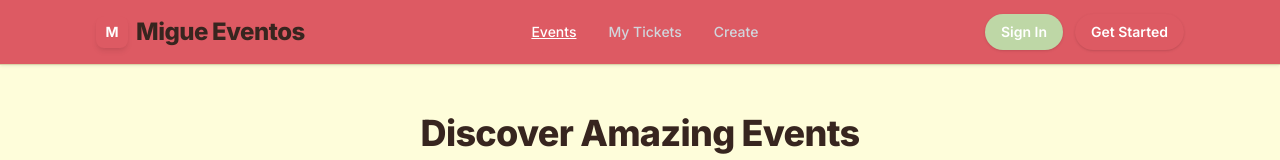
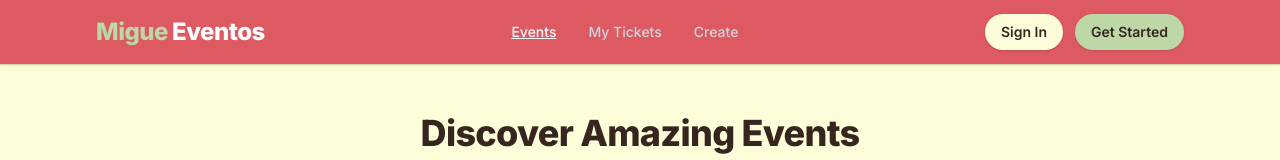
Before and after one commit to niitroxendioxide/migue-tp4, a React (Vite) app in the folder frontend/: page / in a window 1280 px wide. Shown: the top 160 px of the page. Built offline with nearby package versions, Linux system fonts and the light colour scheme.

Commit message:
pequeños cambios

```diff
--- a/frontend/src/components/EventCard.tsx
+++ b/frontend/src/components/EventCard.tsx
@@ -33,7 +33,7 @@ export const EventCard: React.FC<EventCardProps> = ({ event, onJoinEvent }) => {
       {/* Media */}
       <div className="relative h-44 overflow-hidden">
         <img
-          src={event.imagen_url || '/placeholder-event.jpg'}
+          src={event.image_url || '/placeholder-event.jpg'}
           alt={event.title}
           className="w-full h-full object-cover transition-transform duration-500 group-hover:scale-[1.06]"
           loading="lazy"
@@ -83,7 +83,7 @@ export const EventCard: React.FC<EventCardProps> = ({ event, onJoinEvent }) => {
         {!event.is_cancelled && onJoinEvent && (
           <button
             onClick={() => onJoinEvent(event.id)}
-            className={`w-full mt-auto inline-flex justify-center items-center gap-1.5 px-4 py-2 rounded-md text-sm font-semibold tracking-wide shadow-sm focus:outline-none focus-visible:ring-2 focus-visible:ring-offset-1 transition-all
+            className={`cursor-pointer w-full mt-auto inline-flex justify-center items-center gap-1.5 px-4 py-2 rounded-md text-sm font-semibold tracking-wide shadow-sm focus:outline-none focus-visible:ring-2 focus-visible:ring-offset-1 transition-all
               ${isFree ? 'bg-success hover:bg-success-hover u-text-inverse focus-visible:ring-success' : 'bg-primary hover:bg-primary-hover u-text-inverse focus-visible:ring-primary'}`}
           >
             {isFree ? "0$" : priceLabel}
--- a/frontend/src/components/Layout.tsx
+++ b/frontend/src/components/Layout.tsx
@@ -20,11 +20,9 @@ export const Layout: React.FC<LayoutProps> = ({ children }) => {
           <div className="flex justify-between items-center h-16">
             {/* Branding */}
             <div className="flex items-center gap-2">
-                <div className="h-8 w-8 rounded-lg bg-primary flex items-center justify-center u-text-inverse font-bold text-sm shadow-md">
-                M
-              </div>
+
               <h1 className="text-xl sm:text-2xl font-extrabold tracking-tight u-text-title flex items-center gap-1">
-                Migue<span className="text--primary">Eventos</span>
+                <span className='u-text-secondary'>Migue</span><span className="u-text-inverse">Eventos</span>
               </h1>
             </div>
 
@@ -46,10 +44,10 @@ export const Layout: React.FC<LayoutProps> = ({ children }) => {
 
             {/* Actions */}
             <div className="flex items-center gap-3">
-                <button className="inline-flex items-center gap-1.5 px-4 py-2 text-sm font-semibold rounded-full u-text-inverse bg-secondary shadow hover:shadow-md hover:bg-secondary-hover focus:outline-none focus-visible:ring-2 focus-visible:ring-primary active:scale-[.98] transition-all">
+                <button className="cursor-pointer inline-flex items-center gap-1.5 px-4 py-2 text-sm font-semibold rounded-full u-text-base bg-bg shadow hover:shadow-md hover:bg-secondary-hover focus:outline-none focus-visible:ring-2 focus-visible:ring-primary active:scale-[.98] transition-all">
                 Sign In
               </button>
-                <button className="inline-flex items-center gap-1.5 px-4 py-2 text-sm font-semibold rounded-full u-text-inverse bg-primary shadow hover:shadow-md hover:bg-primary-hover focus:outline-none focus-visible:ring-2 focus-visible:ring-primary active:scale-[.98] transition-all">
+                <button className="cursor-pointer inline-flex items-center gap-1.5 px-4 py-2 text-sm font-semibold rounded-full u-text-base bg-secondary shadow hover:shadow-md hover:bg-secondary-hover focus:outline-none focus-visible:ring-2 focus-visible:ring-primary active:scale-[.98] transition-all">
                 Get Started
               </button>
             </div>
```
